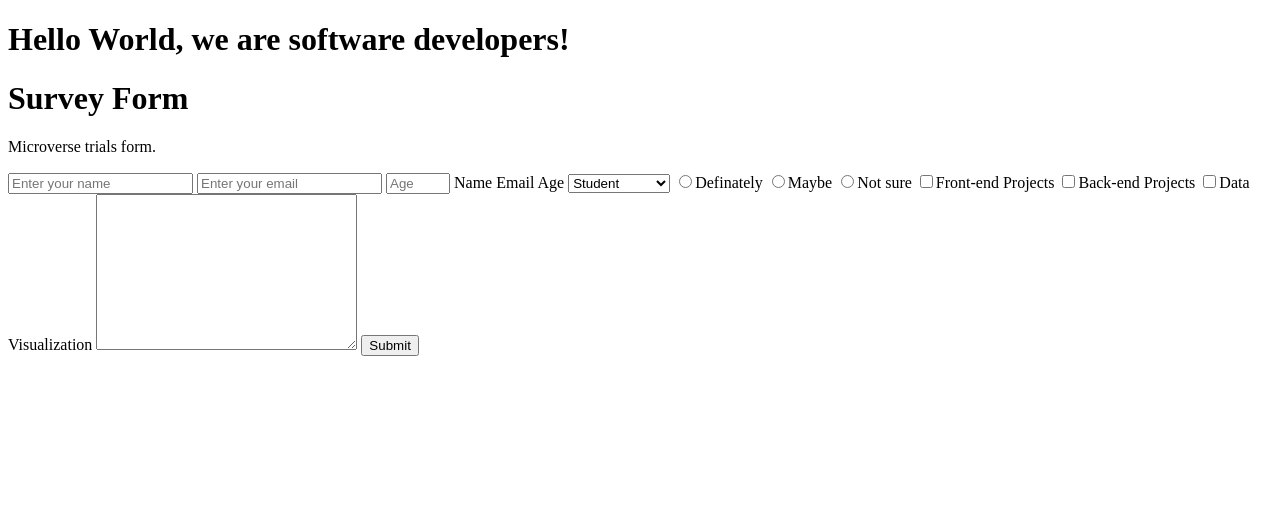
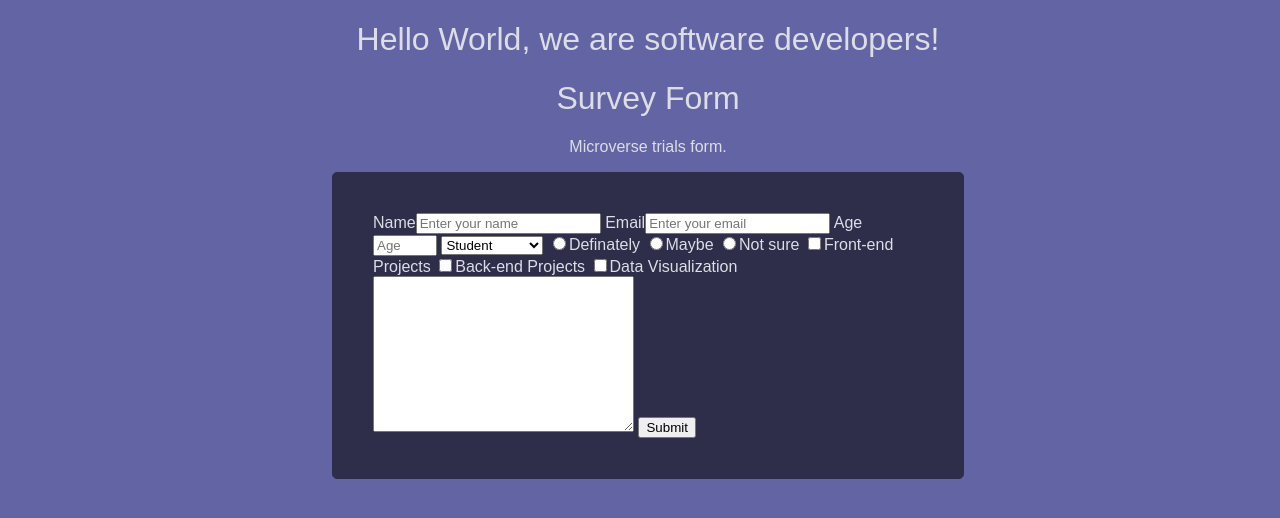
Before and after one commit to newhoteng/Microht, a plain HTML site: page fcc-test-suite-template-master/index.html in a window 1280 px wide. Drawn offline with Linux system fonts and the light colour scheme.

Commit message:
added css

```diff
--- a/fcc-test-suite-template-master/css/style.css
+++ b/fcc-test-suite-template-master/css/style.css
@@ -0,0 +1,26 @@
+body {
+    width: 100%;
+    overflow-x: hidden;
+    font-family: "Poppins", sans-serif;
+    background-color: rgba(99,100,163);
+    /*#6364a3* #898dca*/
+    color: #dddde5;
+  }
+
+  h1, p {
+    text-align: center;
+    font-weight: 100;
+
+  }
+
+
+  form {
+    background-color: #2e2d4a;
+    /* rgba(46,45,74,255)*/
+    border: 1px solid #2e2d4a;
+    border-radius: 5px;
+    padding: 40px;
+    width: 30%;
+    min-width: 550px;
+    margin: 0 auto;
+  }
--- a/fcc-test-suite-template-master/index.html
+++ b/fcc-test-suite-template-master/index.html
@@ -13,12 +13,9 @@
     <h1 id="title">Survey Form</h1>
     <p id="description">Microverse trials form.</p>
     <form id="survey-form">
-      <input id="name" type="text" required placeholder="Enter your name"/>
-      <input id="email" type="email" required placeholder="Enter your email"/>
-      <input id="number" type ="number" max = "100" min = "18" placeholder="Age"/>
-      <label for="name" id = "name-label">Name</label>
-      <label for="email" id = "email-label" >Email</label>
-      <label for="number" id = "number-label">Age</label>
+      <label for="name" id = "name-label">Name<input id="name" type="text" required placeholder="Enter your name"/></label>
+      <label for="email" id = "email-label" >Email<input id="email" type="email" required placeholder="Enter your email"/></label>
+      <label for="number" id = "number-label">Age<input id="number" type ="number" max = "100" min = "18" placeholder="Age"/></label>
       <select name="" id="dropdown">
         <option>Student</option>
         <option>Full Time Job</option>
```
